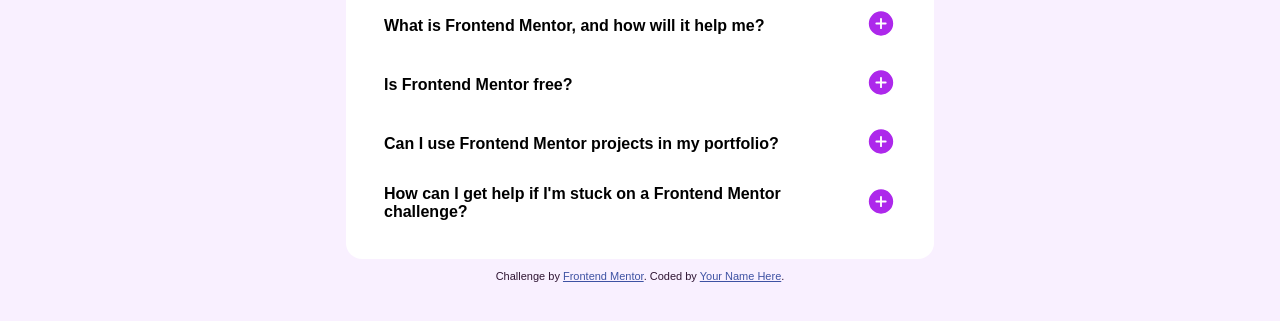
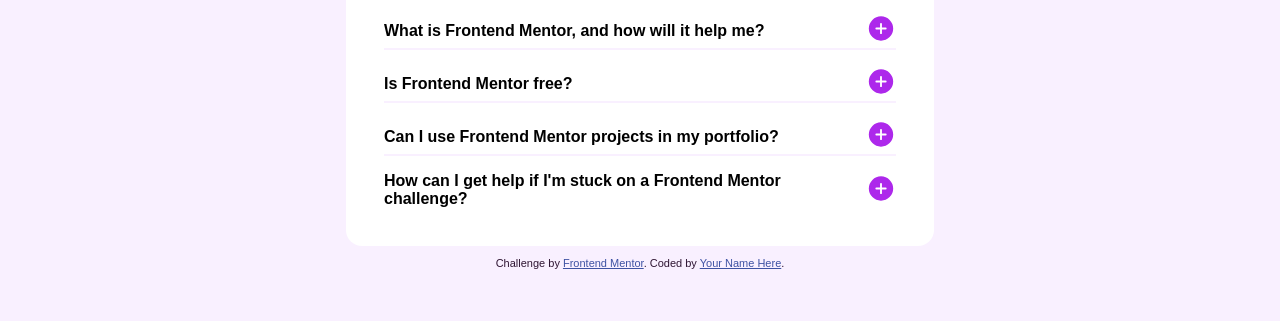
Before and after one commit to aaditamanugraha/faq-accordion-main, a website: page index.html in a window 1280 px wide. Shown: the part 303-624 px from the top of the page. Drawn offline with Linux system fonts and the light colour scheme.

Commit message:
Add hr and styling it

```diff
--- a/index.html
+++ b/index.html
@@ -35,6 +35,8 @@
           </div>
         </div>
 
+        <hr />
+
         <div class="faq-card">
           <div class="faq-content">
             <h4>Is Frontend Mentor free?</h4>
@@ -49,6 +51,8 @@
           </div>
         </div>
 
+        <hr />
+
         <div class="faq-card">
           <div class="faq-content">
             <h4>Can I use Frontend Mentor projects in my portfolio?</h4>
@@ -62,6 +66,8 @@
             <img src="./assets/images/icon-plus.svg" alt="icon plus" />
           </div>
         </div>
+
+        <hr />
 
         <div class="faq-card">
           <div class="faq-content">
--- a/style.css
+++ b/style.css
@@ -39,8 +39,13 @@
   display: flex;
 }
 
+hr {
+  border: 1px solid var(--color-light-pink);
+  margin: 0;
+}
+
 .faq-card {
-  margin-top: 24px;
+  margin-top: 16px;
   display: flex;
   align-items: center;
   justify-content: space-between;
```
